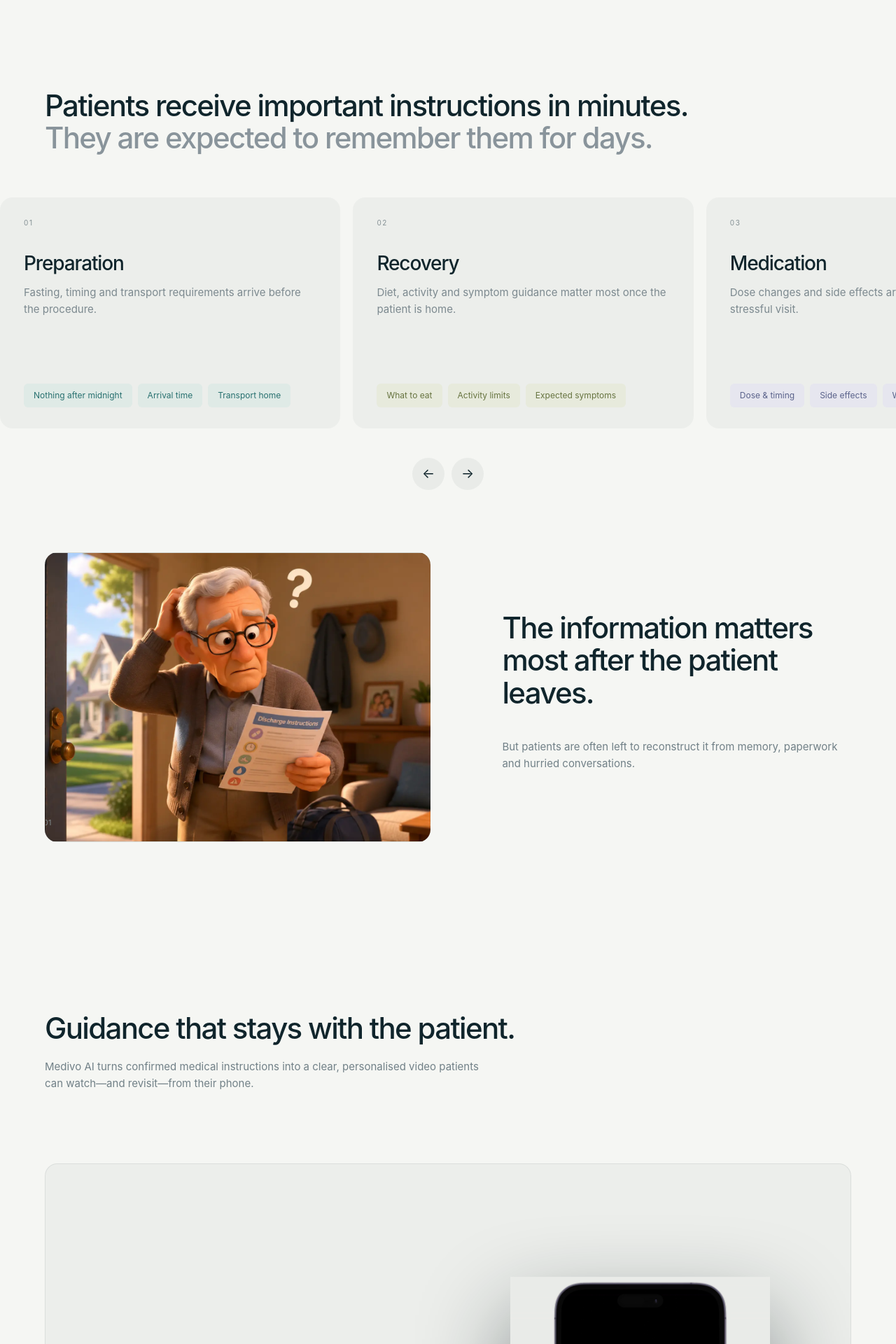
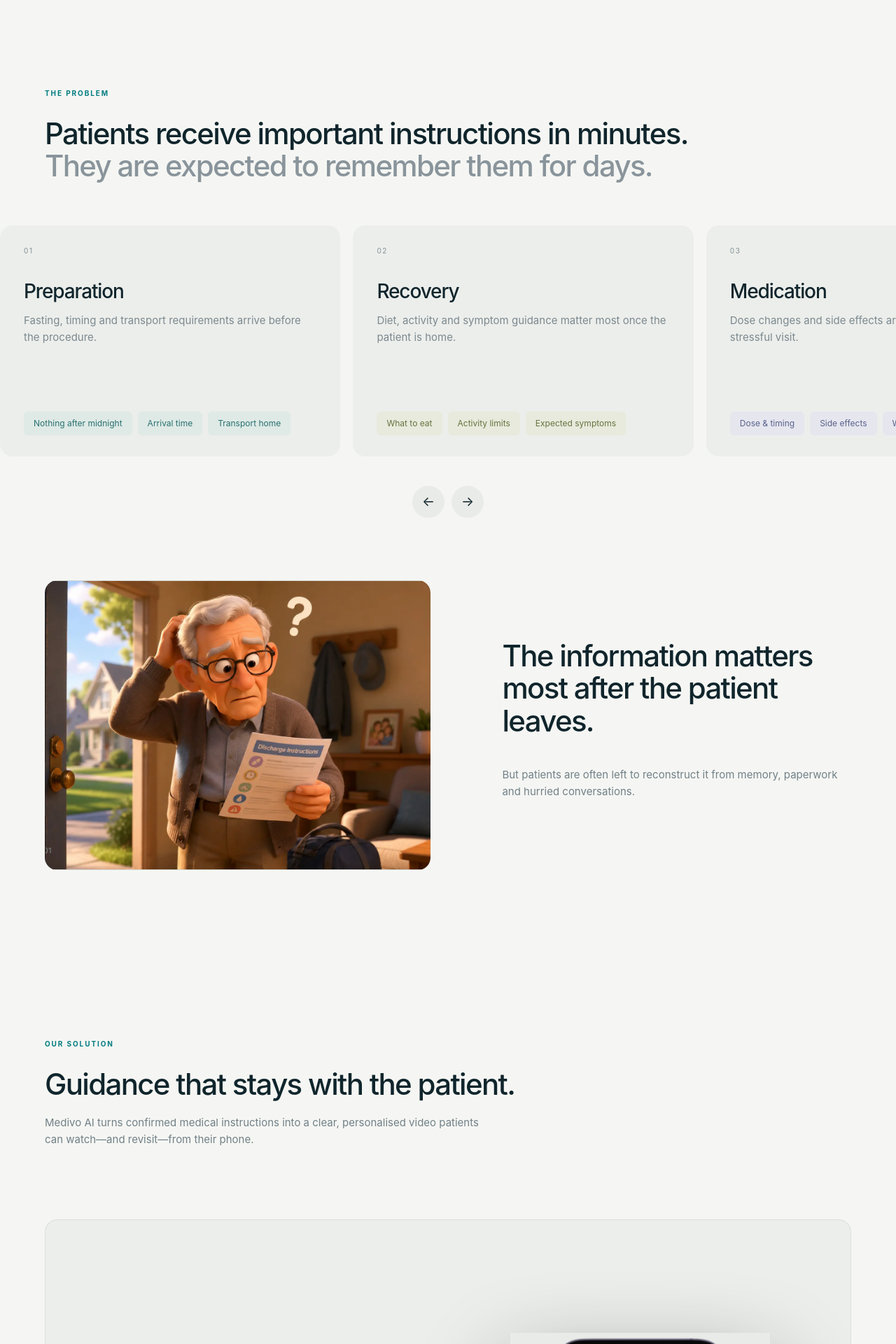
Before and after one commit to STV1222/Medivo-AI-Website, a Next.js app: page / in a window 1280 px wide. Shown: the part 800-2720 px from the top of the page at 70% size. Built offline with nearby package versions, Linux system fonts and the light colour scheme; grey boxes are pictures that could not be loaded; a web font is replaced by a local one.

Commit message:
Restore homepage section labels

```diff
--- a/app/globals.css
+++ b/app/globals.css
@@ -28,6 +28,7 @@ button{font:inherit}
 .header-cta{justify-self:end}
 .menu-button{display:none;background:none;border:0;color:white}
 .section-label{font-size:10px;letter-spacing:.19em;font-weight:700;text-transform:uppercase}
+.section-eyebrow{font-size:10px;line-height:1;letter-spacing:.19em;font-weight:700;text-transform:uppercase;color:var(--teal);margin:0 0 30px}
 .hero{height:100svh;min-height:640px;position:relative;overflow:hidden;color:white;display:grid;place-items:center;text-align:center;background:#071b20}
 .hero-film{position:absolute;inset:-16px;background:#071b20 url('/medivo-hero-poster.webp') center/cover no-repeat;overflow:hidden}
 .hero-video{width:100%;height:100%;display:block;object-fit:cover;object-position:center;filter:blur(9px) saturate(.72) brightness(.8);transform:scale(1.055);will-change:transform}
--- a/app/page.tsx
+++ b/app/page.tsx
@@ -113,6 +113,7 @@ export default function Home() {
 
       <section className="problem" id="problem">
         <div className="problem-heading">
+          <p className="section-eyebrow">The problem</p>
           <h2>Patients receive important instructions in minutes.<br/><span>They are expected to remember them for days.</span></h2>
         </div>
 
@@ -147,6 +148,7 @@ export default function Home() {
 
       <section className="solution" id="solution">
         <div className="solution-heading">
+          <p className="section-eyebrow">Our solution</p>
           <h2>Guidance that stays with the patient.</h2>
           <p className="solution-lead">Medivo AI turns confirmed medical instructions into a clear, personalised video patients can watch—and revisit—from their phone.</p>
         </div>
@@ -238,13 +240,13 @@ export default function Home() {
           <div className="step-indicator">{workflow.map((_, i) => <button key={i} className={active === i ? "active" : ""} onClick={() => document.querySelector(`[data-workflow-step='${i}']`)?.scrollIntoView({behavior:"smooth"})} aria-label={`View workflow step ${i + 1}`}><i/></button>)}</div>
         </div>
         <div className="workflow-copy">
-          <div className="workflow-intro"><h2>From clinical instruction to patient understanding.</h2></div>
+          <div className="workflow-intro"><p className="section-eyebrow">Product workflow</p><h2>From clinical instruction to patient understanding.</h2></div>
           {workflow.map((item, i) => <article key={item.step} data-workflow-step={i}><p className="section-label">{item.step}</p><h3>{item.title}</h3><p>{item.body}</p></article>)}
         </div>
       </section>
 
       <section className="platform">
-        <div className="section-head"><div><h2>One platform for patient education.</h2></div><p>A structured workspace for healthcare teams to prepare, review and deliver patient-facing videos.</p></div>
+        <div className="section-head"><div><p className="section-eyebrow">The platform</p><h2>One platform for patient education.</h2></div><p>A structured workspace for healthcare teams to prepare, review and deliver patient-facing videos.</p></div>
         <div className="platform-tabs" role="tablist">{platformTabs.map((tab, i) => <button role="tab" aria-selected={platform === i} className={platform === i ? "active" : ""} onClick={() => setPlatform(i)} key={tab}><span>0{i+1}</span>{tab}</button>)}</div>
         <div className={`platform-window view-${platform}`}>
           <div className="app-nav"><span><Logo/></span><i/><i/><i/></div>
@@ -259,6 +261,7 @@ export default function Home() {
       </section>
 
       <section className="endoscopy">
+        <p className="section-eyebrow">Patient journey</p>
         <h2>Support patients before and after their procedure.</h2>
         <div className="journey">
           <article><span>01</span><h3>Before</h3><p>Preparation requirements, timing and what to expect.</p></article>
@@ -269,6 +272,7 @@ export default function Home() {
       </section>
 
       <section className="value">
+        <p className="section-eyebrow">Why Medivo AI</p>
         <h2>Extend patient communication beyond the hospital visit.<br/><span>Not just another instruction sheet.</span></h2>
         <div className="comparison-grid">
           <article className="comparison-card comparison-traditional">
```
